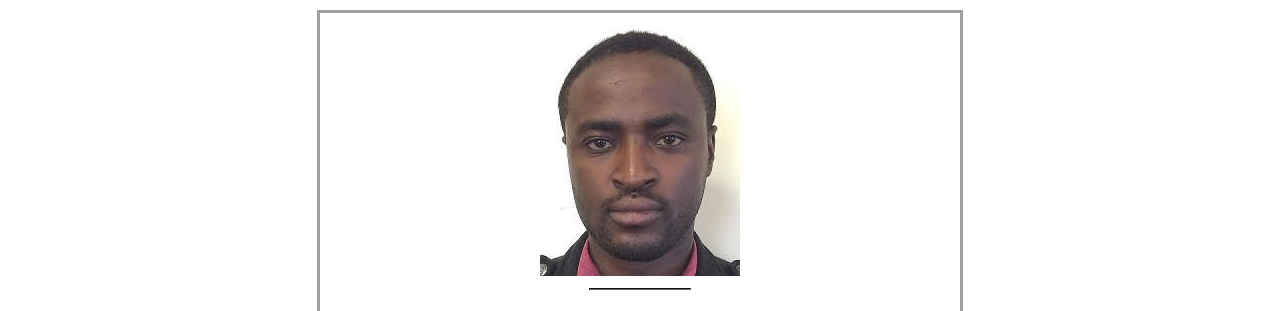
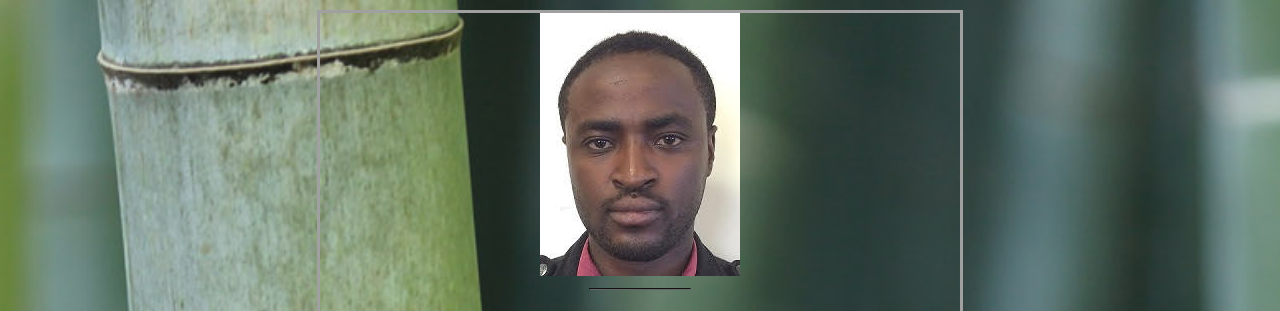
Before and after one commit to mugo/my-profile, a plain HTML site: page index.html in a window 1280 px wide. Shown: the top 311 px of the page. Drawn offline with Linux system fonts and the light colour scheme.

Commit message:
My_Profile web page - Final

```diff
--- a/css/styles.css
+++ b/css/styles.css
@@ -5,7 +5,7 @@ html, body {
   overflow-x:hidden;
   position: relative;
   vertical-align: baseline;
-  background-image: url("../images/tm-bg-slide-2.jpg");
+  background-image: url("../images/bg_image.jpg");
   min-height: 100%; /* Full height */
   background-position: center center;
   background-size: cover;
```
